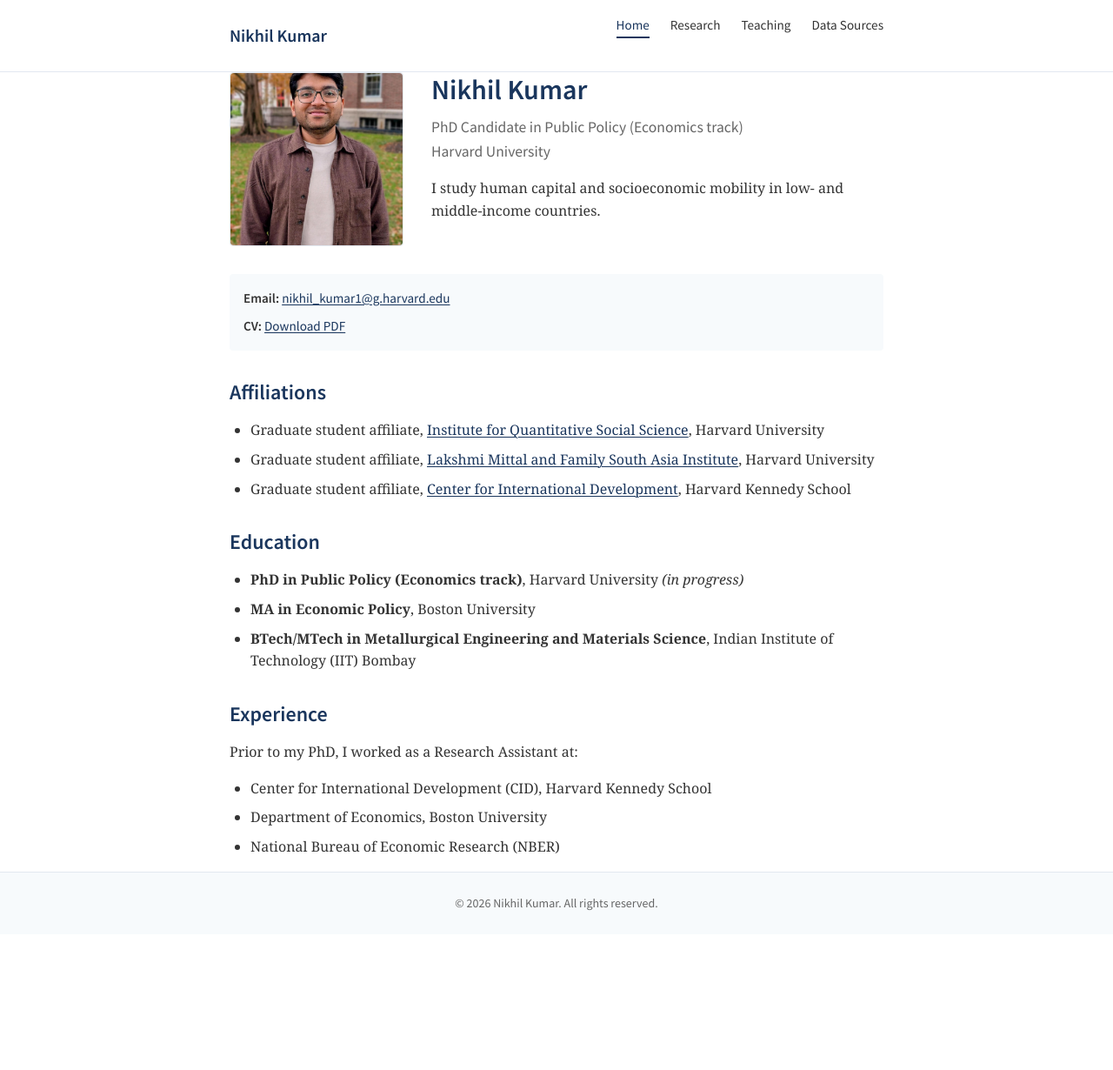
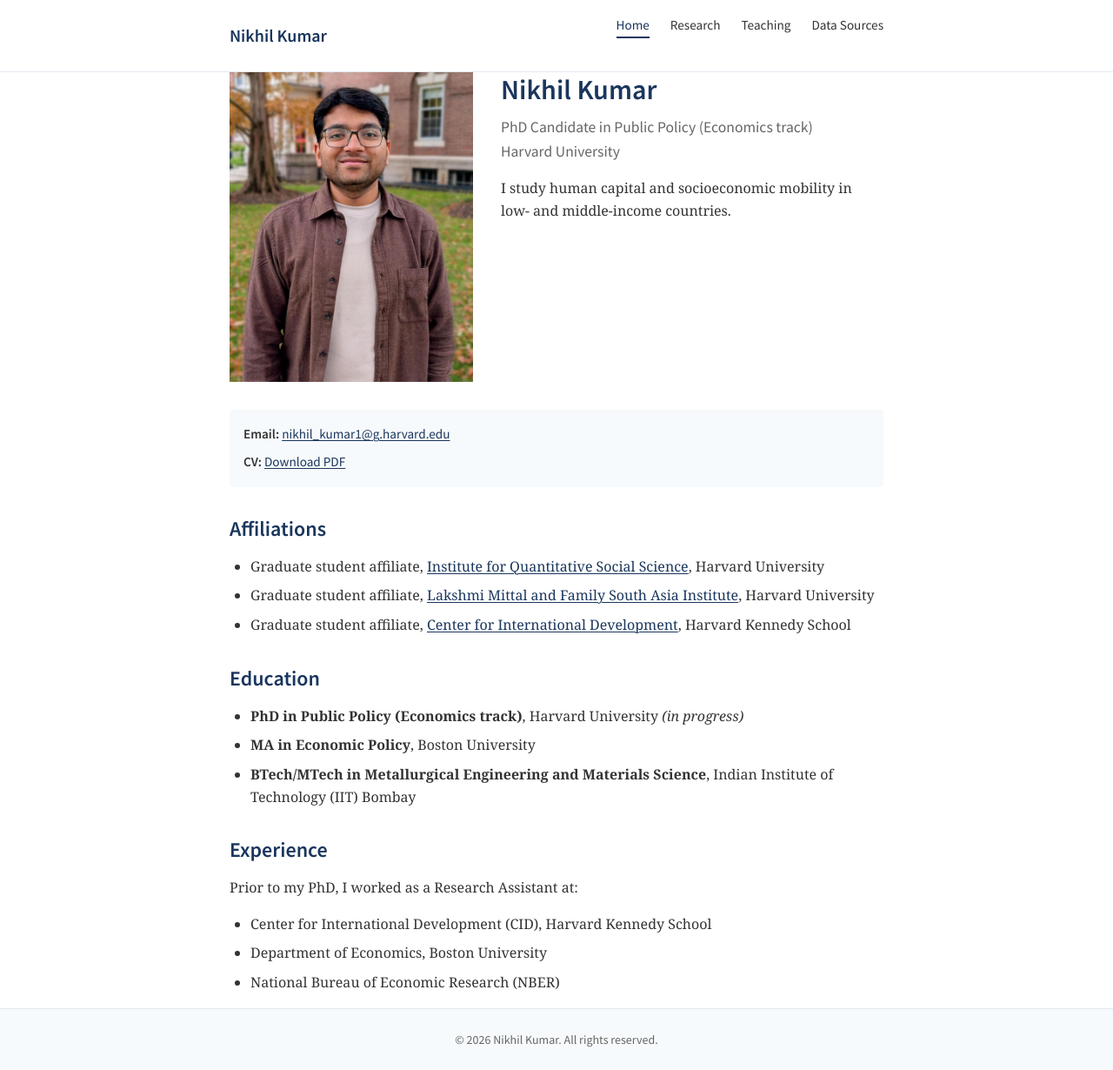
Before and after one commit to nikhilklath/nikhilklath.github.io, a Jekyll site: the page built from index.md, in a window 1280 px wide. Shown: the whole page at 87% size. Built offline with Jekyll 4.4.1, drawn with Linux system fonts in a browser that asks for light colours; some web fonts are replaced; before the commit the page ends 1074 px from its top, so only the background shows below that.

Commit message:
Make profile photo larger and remove border
- Increased photo width from 200px to 280px
- Removed border and background styling
- Auto height to maintain aspect ratio

Co-Authored-By: Claude Opus 4.5 <noreply@anthropic.com>

```diff
--- a/assets/css/style.css
+++ b/assets/css/style.css
@@ -141,29 +141,19 @@ li {
 
 @media (min-width: 600px) {
   .profile {
-    grid-template-columns: 200px 1fr;
+    grid-template-columns: 280px 1fr;
   }
 }
 
 .profile-photo {
-  width: 200px;
-  height: 200px;
-  border-radius: 4px;
-  background-color: var(--color-bg-light);
-  border: 1px solid var(--color-border);
-  display: flex;
-  align-items: center;
-  justify-content: center;
-  color: var(--color-text-light);
-  font-family: var(--font-sans);
-  font-size: 0.875rem;
+  width: 280px;
+  height: auto;
 }
 
 .profile-photo img {
   width: 100%;
-  height: 100%;
-  object-fit: cover;
-  border-radius: 4px;
+  height: auto;
+  display: block;
 }
 
 .profile-info h1 {
```
